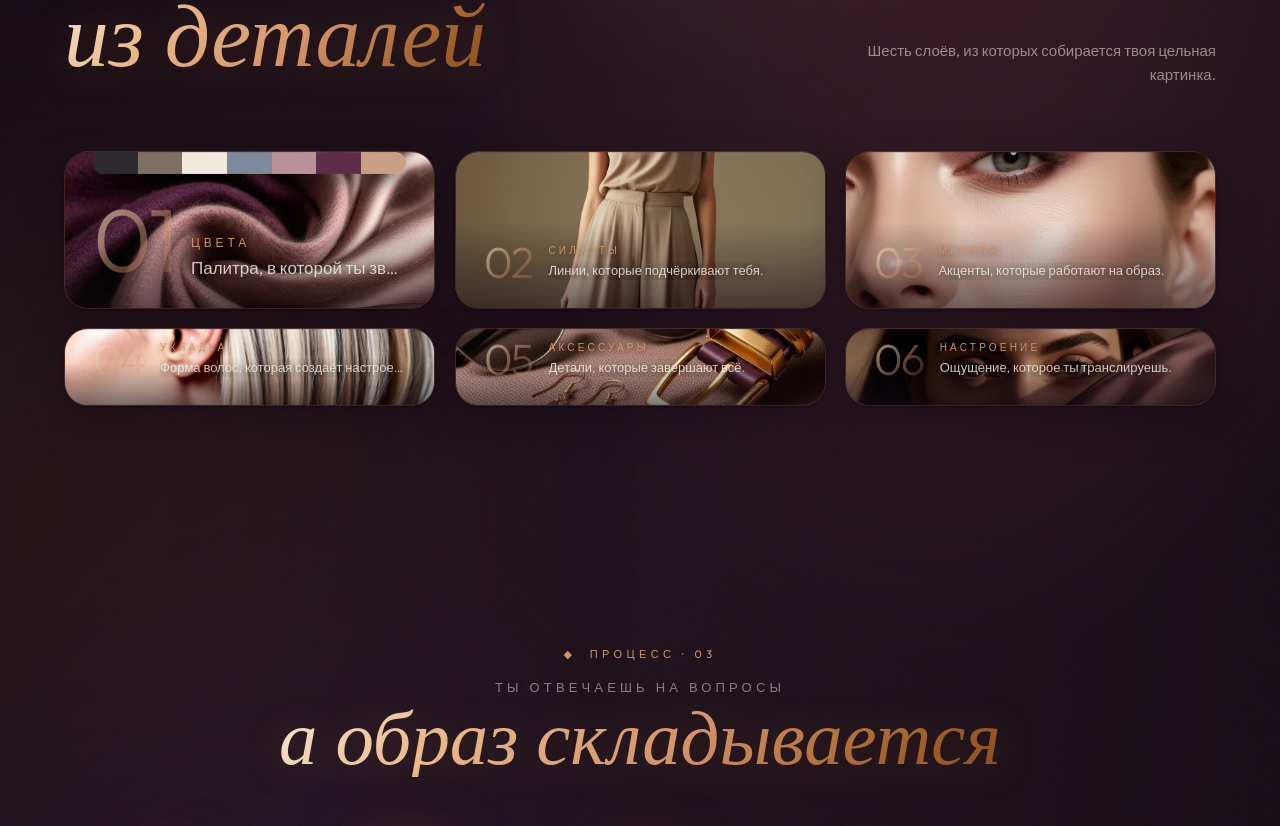
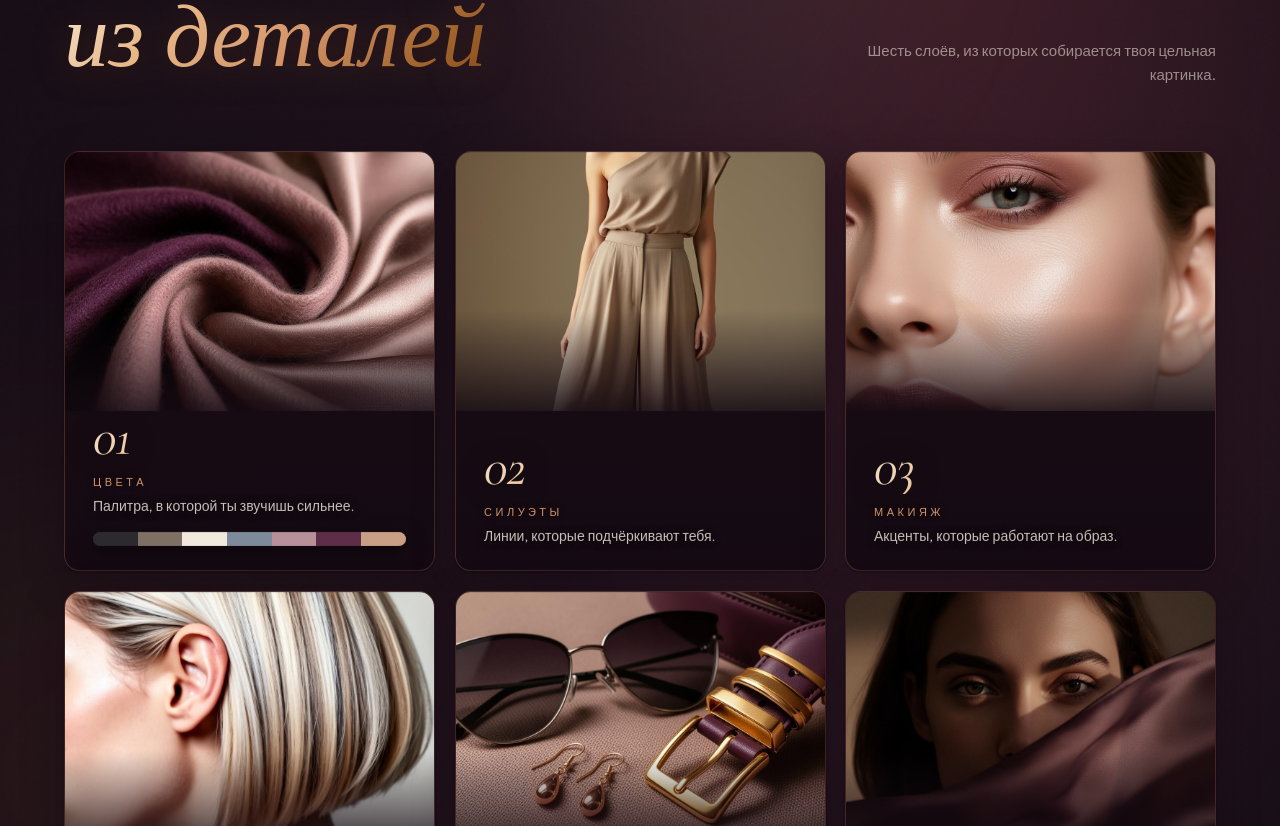
Before and after one commit to AlexaMois/ai-synergy-strategy, a React (Vite) app: page /neurostylist in a window 1280 px wide. Shown: the part 974-1800 px from the top of the page. Built offline with nearby package versions, Linux system fonts and the light colour scheme.

Commit message:
Changes
Co-authored-by: AlexaMois <214789024+AlexaMois@users.noreply.github.com>

```diff
--- a/src/pages/neurostylist/NeurostylistPage.tsx
+++ b/src/pages/neurostylist/NeurostylistPage.tsx
@@ -1021,7 +1021,7 @@ const BentoCard = ({
     data-reveal
     onMouseMove={onMove}
     onMouseLeave={onLeave}
-    className={`ns-bento-card group relative rounded-3xl border overflow-hidden flex flex-col justify-between ${className}`}
+    className={`ns-bento-card group relative rounded-2xl border overflow-hidden flex flex-col h-[380px] sm:h-[420px] ${className}`}
     style={{
       background:
         "linear-gradient(180deg, #1A0910 0%, #2A1620 100%)",
@@ -1030,23 +1030,23 @@ const BentoCard = ({
         "inset 0 1px 0 rgba(247,237,227,0.08), 0 1px 2px rgba(0,0,0,0.25), 0 14px 40px rgba(20,8,18,0.45)",
     }}
   >
-    {/* Editorial image fills the card */}
+    {/* Editorial image fills only the upper portion of the card */}
     {image && (
       <img
         src={image}
         alt={imageAlt || title}
         loading="lazy"
-        className="ns-bento-media absolute inset-0 w-full h-full object-cover transition-transform duration-[1200ms] ease-out group-hover:scale-105"
-        style={{ objectPosition: focal }}
+        className="ns-bento-media absolute inset-x-0 top-0 w-full object-cover transition-transform duration-[1200ms] ease-out group-hover:scale-105"
+        style={{ objectPosition: focal, height: "62%" }}
       />
     )}
-    {/* Editorial dark gradient overlay for legibility */}
+    {/* Editorial dark gradient overlay for legibility — strong fade into the caption zone */}
     <div
       aria-hidden
       className="ns-bento-overlay absolute inset-0 pointer-events-none"
       style={{
         background:
-          "linear-gradient(180deg, rgba(20,10,18,0) 0%, rgba(20,10,18,0) 45%, rgba(20,10,18,0.55) 100%)",
+          "linear-gradient(180deg, rgba(20,10,18,0) 0%, rgba(20,10,18,0) 38%, rgba(20,10,18,0.85) 62%, rgba(20,10,18,0.96) 100%)",
       }}
     />
     <div className="ns-bento-spot" aria-hidden />
@@ -1054,13 +1054,68 @@ const BentoCard = ({
     {/* Spacer to push editorial caption to the bottom */}
     <div className="flex-1 relative z-10" />
 
-    {/* Horizontal luxury palette swatches (only for Colors card) */}
+    {/* Editorial caption block — sits in the lower portion of the card */}
+    <div className="relative z-10 px-6 sm:px-7 pb-6 pt-3 flex flex-col">
+      {/* oversized translucent rose-gold number */}
+      <span
+        aria-hidden
+        className="leading-none select-none block"
+        style={{
+          fontFamily: "'Cormorant Garamond', 'Outfit', serif",
+          fontStyle: "italic",
+          fontWeight: 400,
+          fontSize: "clamp(44px, 4.2vw, 60px)",
+          background:
+            "linear-gradient(135deg, #F5E6D0 0%, #E8B888 35%, #D4956A 70%, #B07A4E 100%)",
+          WebkitBackgroundClip: "text",
+          backgroundClip: "text",
+          color: "transparent",
+          WebkitTextFillColor: "transparent",
+          filter: "drop-shadow(0 2px 12px rgba(0,0,0,0.6))",
+          letterSpacing: "-0.02em",
+          marginBottom: 10,
+        }}
+      >
+        {num}
+      </span>
+
+      {/* small uppercase label */}
+      <div
+        style={{
+          fontFamily: "'Outfit', sans-serif",
+          fontSize: 11,
+          fontWeight: 500,
+          letterSpacing: "0.32em",
+          textTransform: "uppercase",
+          color: "#D4956A",
+          textShadow: "0 1px 6px rgba(0,0,0,0.7)",
+          marginBottom: 6,
+        }}
+      >
+        {title}
+      </div>
+
+      {/* short 1-2 line description */}
+      <p
+        className="text-[13px] sm:text-sm leading-snug"
+        style={{
+          color: "rgba(251,244,234,0.78)",
+          textShadow: "0 1px 8px rgba(0,0,0,0.75)",
+          fontFamily: "'Outfit', sans-serif",
+          fontWeight: 300,
+          maxWidth: "92%",
+        }}
+      >
+        {description}
+      </p>
+
+      {/* Horizontal luxury palette swatches (only for Colors card) — appears under text */}
       {palette && palette.length > 0 && (
-      <div className="relative z-10 px-6 sm:px-7 mb-3">
+        <div className="mt-4">
           <div
-          className="flex w-full rounded-md overflow-hidden"
+            className="flex w-full rounded-sm overflow-hidden"
             style={{
-            height: large ? 22 : 16,
+              height: 14,
               boxShadow: "0 6px 20px rgba(0,0,0,0.5), inset 0 0 0 1px rgba(247,237,227,0.1)",
             }}
           >
@@ -1075,58 +1130,6 @@ const BentoCard = ({
           </div>
         </div>
       )}
-
-    {/* Editorial caption: oversized translucent rose-gold number + label + 1-line description */}
-    <div className="relative z-10 px-6 sm:px-7 pb-5 sm:pb-6 pt-2">
-      <div className="flex items-end gap-3 sm:gap-4">
-        <span
-          aria-hidden
-          className="leading-none select-none shrink-0"
-          style={{
-            fontFamily: "'Outfit', sans-serif",
-            fontWeight: 300,
-            fontSize: large ? "clamp(72px, 7vw, 110px)" : "clamp(36px, 3.4vw, 52px)",
-            background:
-              "linear-gradient(135deg, rgba(245,230,208,0.85) 0%, rgba(212,149,106,0.55) 60%, rgba(212,149,106,0.25) 100%)",
-            WebkitBackgroundClip: "text",
-            backgroundClip: "text",
-            color: "transparent",
-            WebkitTextFillColor: "transparent",
-            opacity: 0.78,
-            filter: "drop-shadow(0 2px 16px rgba(0,0,0,0.55))",
-            letterSpacing: "-0.04em",
-          }}
-        >
-          {num}
-        </span>
-        <div className="flex-1 min-w-0 pb-1">
-          <div
-            className="mb-1"
-            style={{
-              fontFamily: "'Outfit', sans-serif",
-              fontSize: large ? 12 : 10,
-              fontWeight: 500,
-              letterSpacing: "0.32em",
-              textTransform: "uppercase",
-              color: "#D4956A",
-              textShadow: "0 1px 6px rgba(0,0,0,0.6)",
-            }}
-          >
-            {title}
-          </div>
-          <p
-            className={`leading-snug truncate ${large ? "text-base sm:text-[17px]" : "text-[12px] sm:text-[13px]"}`}
-            style={{
-              color: "rgba(251,244,234,0.82)",
-              textShadow: "0 1px 8px rgba(0,0,0,0.7)",
-              fontFamily: "'Outfit', sans-serif",
-              fontWeight: 300,
-            }}
-          >
-            {description}
-          </p>
-        </div>
-      </div>
     </div>
   </div>
 );
```
Lines whose indentation alone changed are shown as unchanged.
